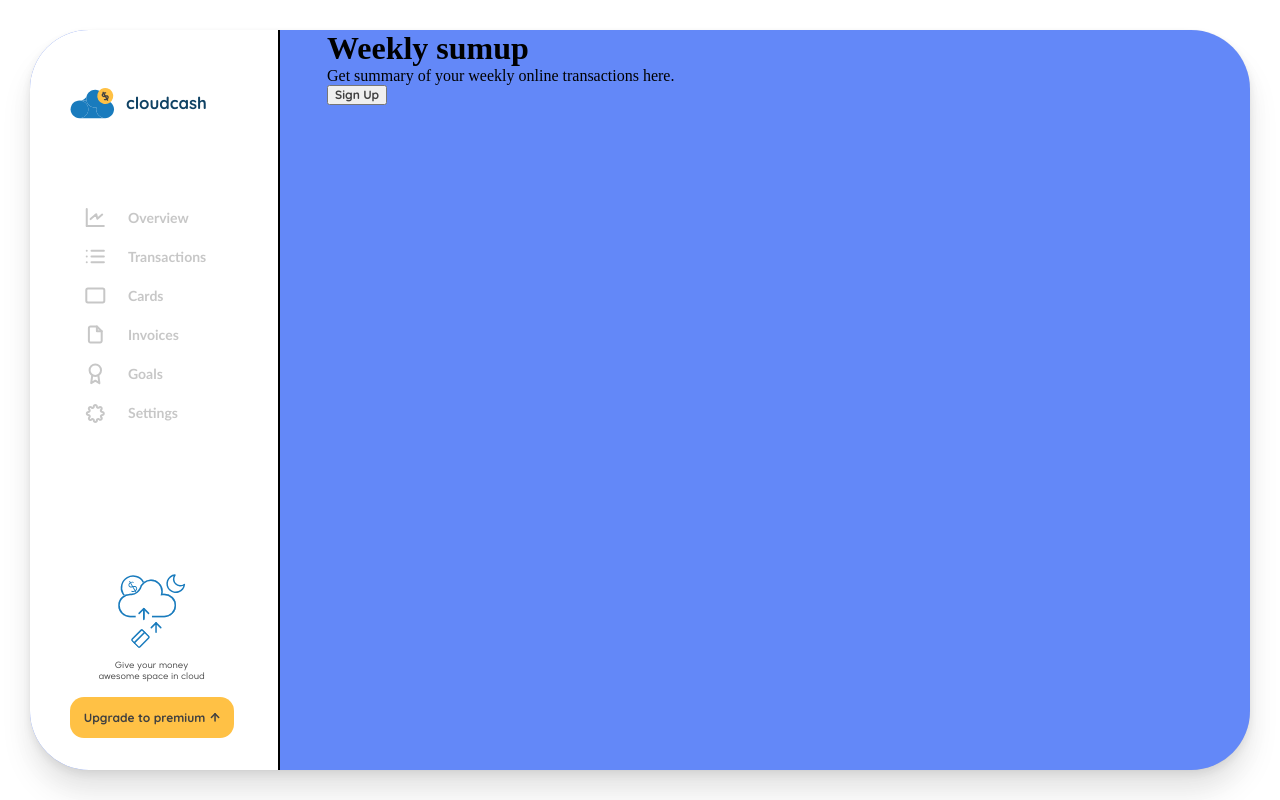
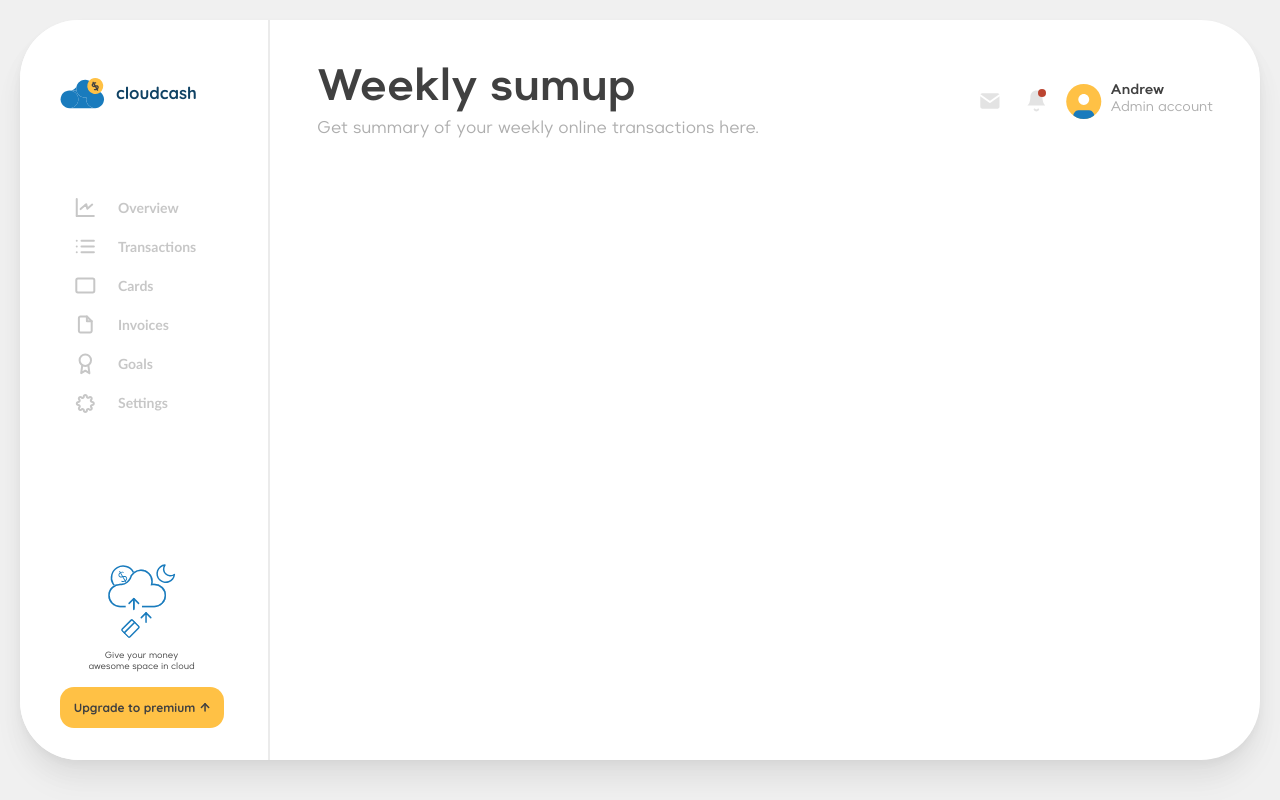
Before and after one commit to LeelaMardana/Financial-Dashboard, a plain HTML site: page index.html in a window 1280 px wide. Drawn offline with nearby package versions, Linux system fonts and the light colour scheme.

Commit message:
added header

```diff
--- a/index.html
+++ b/index.html
@@ -21,14 +21,30 @@
   <body>
     <div class="wrapper">
       <header class="header">
-        <div class="header-wrapper">
-          <div class="hero">
-            <h1 class="hero__title">Weekly sumup</h1>
-            <p class="hero__text">
-              Get summary of your weekly online transactions here.
-            </p>
-            <button class="hero__btn">Sign Up</button>
-          </div>
+        <div class="header__main">
+          <h1 class="header__title">Weekly sumup</h1>
+          <p class="header__text">
+            Get summary of your weekly online transactions here.
+          </p>
+        </div>
+        <div class="user-nav">
+          <a class="user-nav__item user-nav__messages" href="#">
+            <img src="./img/header/messages.svg" alt="messages" />
+          </a>
+          <a class="user-nav__item user-nav__notification" href="#">
+            <img src="./img/header/notification.svg" alt="notification" />
+            <span class="user-nav__unread"></span>
+          </a>
+
+          <a href="#" class="user-nav__profile">
+            <div class="user-nav__profile-img">
+              <img src="./img/header/profile.svg" alt="" />
+            </div>
+            <div class="user-nav__profile-box">
+              <span class="user-nav__profile-name">Andrew</span>
+              <span class="user-nav__profile-about">Admin account</span>
+            </div>
+          </a>
         </div>
       </header>
       <div class="sidebar">
@@ -250,11 +266,6 @@
           </button>
         </div>
       </div>
-      <div class="icon">
-        <div></div>
-      </div>
-
-      <div></div>
     </div>
   </body>
 </html>
--- a/scss/style.scss
+++ b/scss/style.scss
@@ -4,30 +4,30 @@
 @import 'navbar';
 
 body {
-  background-color: var(--white);
-  padding: 30px;
+  background-color: #f0f0f0;
+  padding: 20px;
 }
 .wrapper {
-  box-shadow: 0px 24px 32px rgba(0, 0, 0, 0.08),
-    0px 16px 24px rgba(0, 0, 0, 0.04), 0px 4px 8px rgba(0, 0, 0, 0.08),
-    0px 0px 1px rgba(0, 0, 0, 0.08);
+  box-shadow: 0px 24px 32px rgba(0, 0, 0, 0.04),
+    0px 16px 24px rgba(0, 0, 0, 0.04), 0px 4px 8px rgba(0, 0, 0, 0.04),
+    0px 0px 1px rgba(0, 0, 0, 0.04);
   border-radius: 59px;
   min-height: (calc(100vh - 60px));
   padding-left: 297px;
   position: relative;
-  background-color: rgb(99, 136, 248);
+  background-color: var(--white);
   overflow: hidden;
 }
 
 .sidebar {
   max-width: 250px;
   width: 100%;
-  background-color: #fff;
+  background-color: var(--white);
   position: absolute;
   left: 0;
   right: 0;
   top: 0;
-  border-right: 2px solid #000;
+  border-right: 2px solid #ebebeb;
   padding: 55px 45px 32px 40px;
   display: flex;
   justify-content: space-between;
@@ -110,4 +110,74 @@ body {
   }
 }
 
+.header {
+  padding-top: 43px;
+  padding-right: 47px;
+  display: flex;
+  justify-content: space-between;
+  align-items: center;
+  &__title {
+    font-family: 'Suprema';
+    font-weight: 600;
+    font-size: 44px;
+    margin-bottom: 3px;
+    line-height: 53px;
+    color: #404040;
+  }
+  &__text {
+    font-weight: 400;
+    font-size: 17px;
+    line-height: 20px;
+    color: #aeaeae;
+    font-family: 'Suprema';
+  }
+  & .user-nav {
+    display: flex;
+    align-items: center;
+    gap: 20px;
+    &__item {
+      width: 24px;
+      height: 24px;
+      display: flex;
+      justify-content: right;
+      align-items: center;
+    }
+    &__notification,
+    &__messages {
+      position: relative;
+    }
+    &__unread {
+      position: absolute;
+      content: '';
+      width: 8px;
+      height: 8px;
+      background-color: #bb4430;
+      right: 0px;
+      top: 0;
+      border-radius: 50%;
+    }
+    &__profile {
+      display: flex;
+      gap: 9px;
+    }
+    &__profile-box {
+      display: flex;
+      flex-direction: column;
+      font-family: 'Suprema';
+      font-size: 14px;
+      line-height: 17px;
+    }
+    &__profile-name {
+      font-weight: 600;
+      font-size: 14px;
+      line-height: 17px;
+      color: #404040;
+    }
+    &__profile-about {
+      font-weight: 400;
+      color: #aeaeae;
+    }
+  }
+}
+
 @import 'media';
```
Also changed, not shown: css/style.css, img/header/messages.svg (added), img/header/notification.svg (added), img/header/profile.svg (added).
